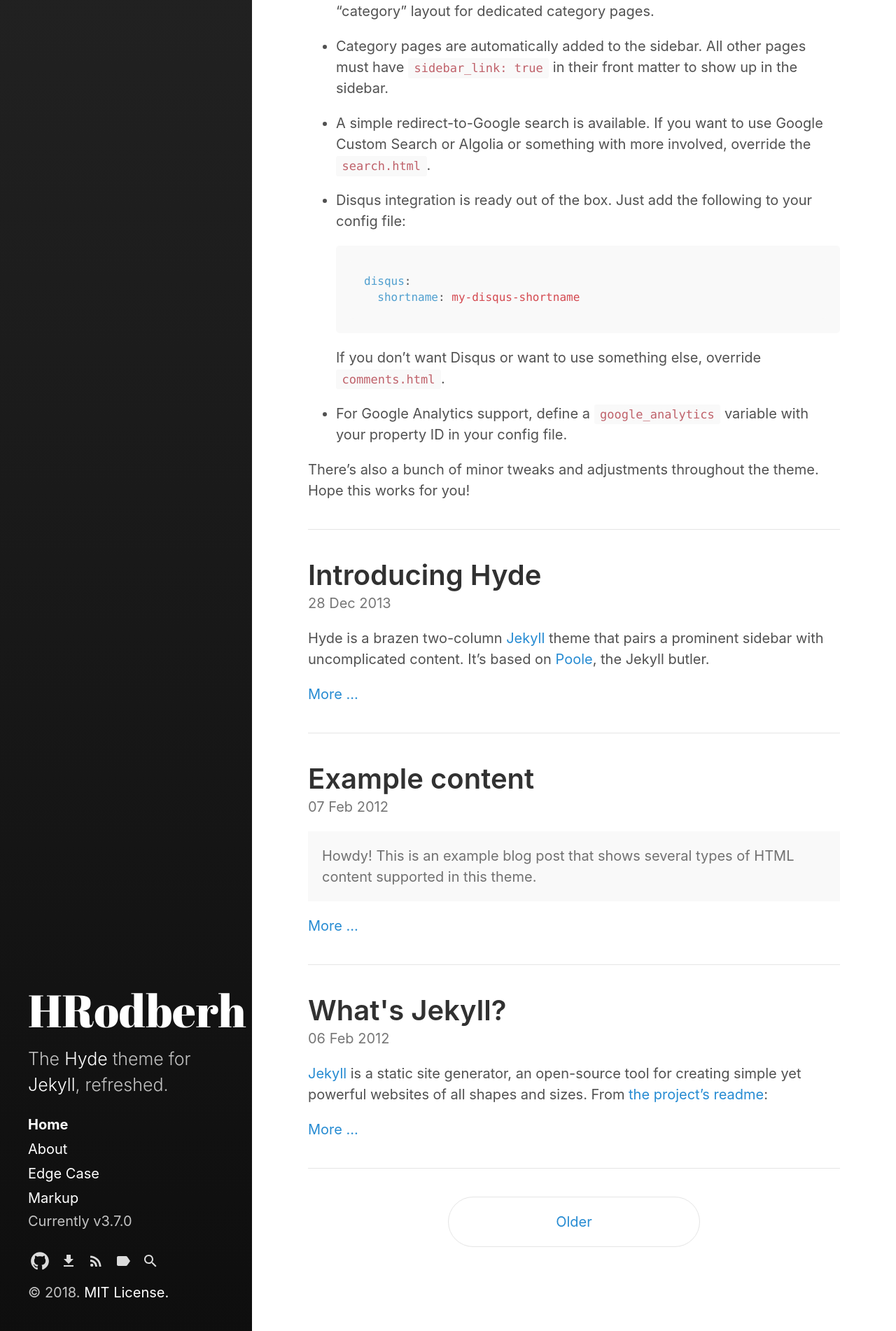
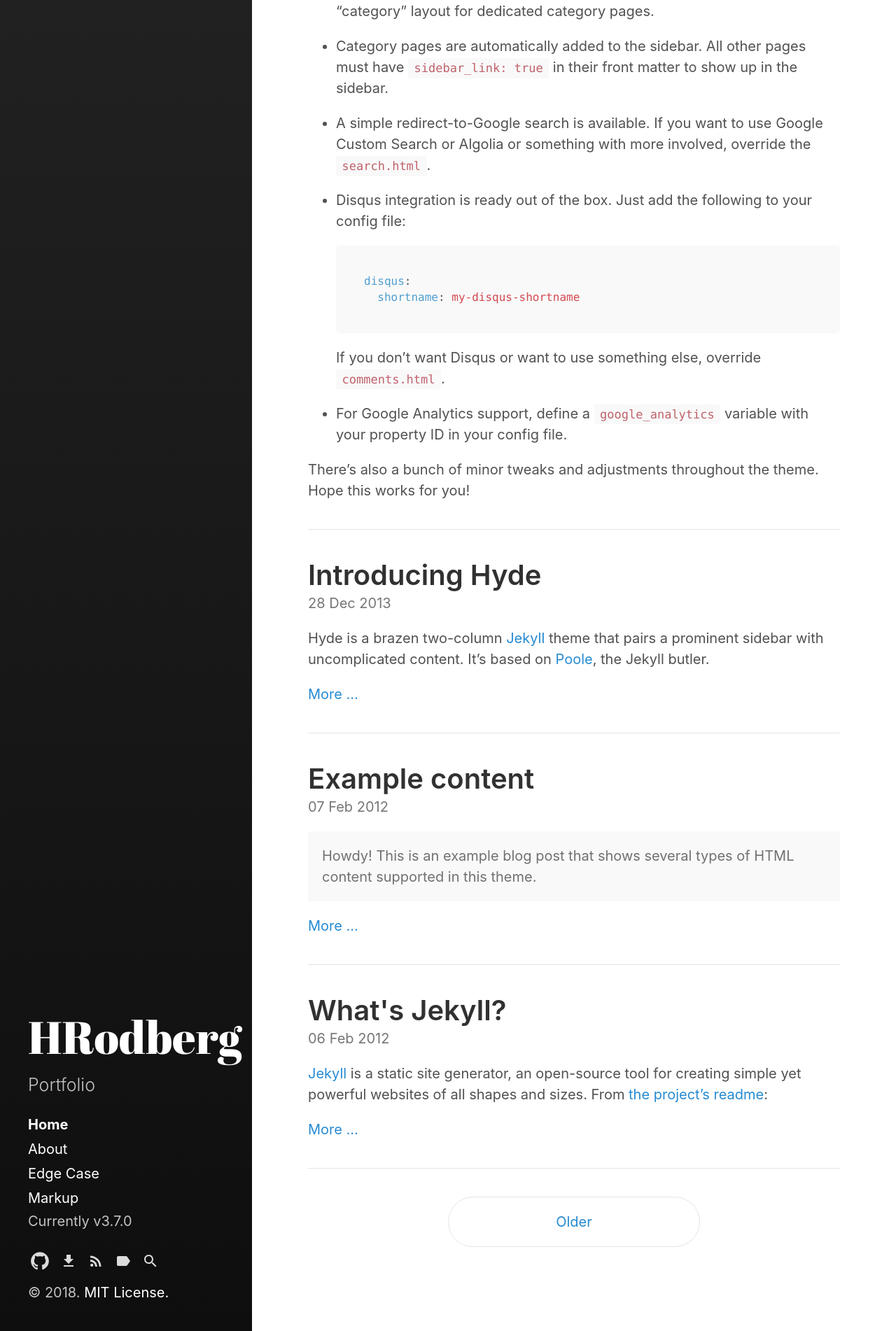
Before and after one commit to HRodberg/HRodberg.github.io, a Jekyll site: the page built from index.html, in a window 1280 px wide. Shown: the part 1712-3614 px from the top of the page at 70% size. Built offline with Jekyll 4.4.1, drawn with Linux system fonts in a browser that asks for light colours; the list of posts is cut into pages by our own code.

Commit message:
Update _config.yml

```diff
--- a/_config.yml
+++ b/_config.yml
@@ -3,9 +3,9 @@
 highlighter:      rouge
 
 # Setup
-title:            HRodberh
+title:            HRodberg
 tagline:          'Portfolio'
-description:      'The <a href="http://hyde.getpoole.com" target="_blank">Hyde</a> theme for <a href="http://jekyllrb.com" target="_blank">Jekyll</a>, refreshed.'
+description:      'Portfolio'
 url:              https://hrodberg.github.io/
 baseurl:          'https://hrodberg.github.io/'
                   # the optional subpath of your site, e.g. "/blog"
```
